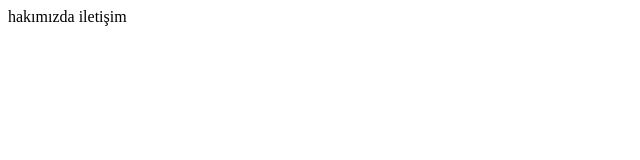
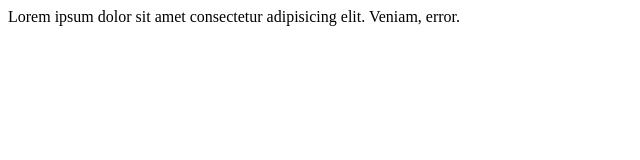
Before and after one commit to sehermunuklu/Deneme111, a plain HTML site: page index.html in a window 1280 px wide. Shown: the whole page, without its empty margins (0-640 px from the left). Drawn offline with Linux system fonts and the light colour scheme.

Commit message:
Update index.html

```diff
--- a/index.html
+++ b/index.html
@@ -7,6 +7,6 @@
     <title>WEB SİTEM</title>
   </head>
   <body>
-    hakımızda iletişim
+    Lorem ipsum dolor sit amet consectetur adipisicing elit. Veniam, error.
   </body>
 </html>
```
